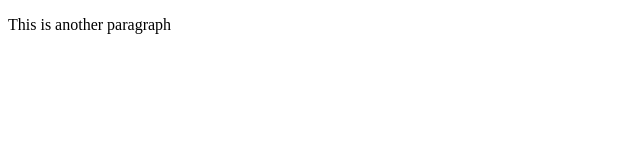
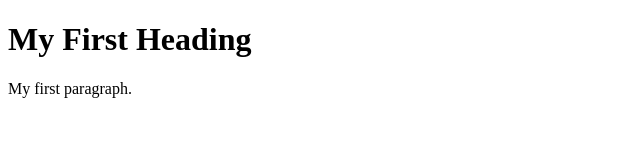
Before and after one commit to harsh-apcr/learning-git, a plain HTML site: page index.html in a window 1280 px wide. Shown: the whole page, without its empty margins (0-640 px from the left). Drawn offline with Linux system fonts and the light colour scheme.

Commit message:
Update index.html

```diff
--- a/index.html
+++ b/index.html
@@ -1,8 +1,9 @@
 <!DOCTYPE html>
 <html>
 <body>
-
-<p> This is another paragraph</p>
-
+<h1>My First Heading</h1>
+<p>My first paragraph.</p>
 </body>
 </html>
+</body>
+</html>
```
